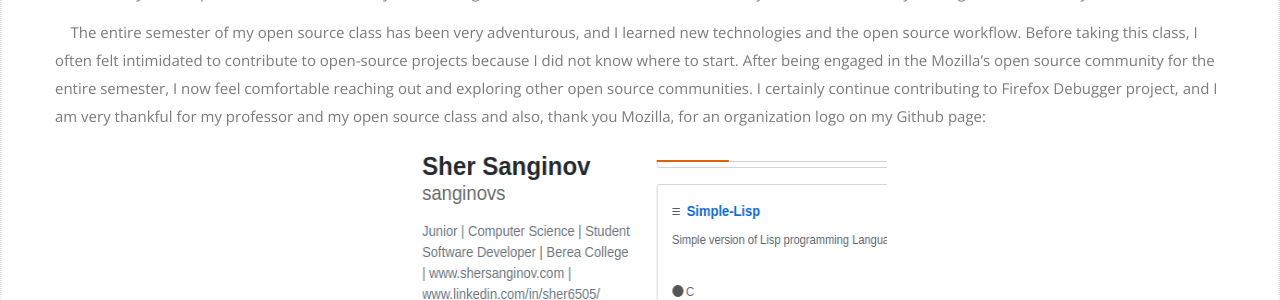
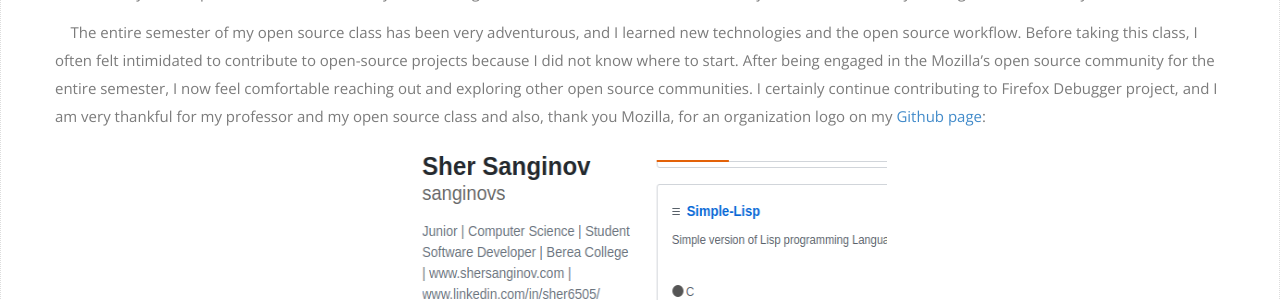
Before and after one commit to sanginovs/personal-website, a Jekyll site: the page built from _posts/2017-12-1-reflection2.md, in a window 1280 px wide and 900 px high, scrolled down 1402 px. Shown: the part 238-538 px from the top of the window. Built offline with Jekyll 4.4.1, drawn with Linux system fonts in a browser that asks for light colours; nearby versions of some CDN libraries; some web fonts are replaced; comment, search, counter and statistics services are not loaded; some of the changed lines change nothing that is shown.

```diff
--- a/_posts/2017-12-1-reflection2.md
+++ b/_posts/2017-12-1-reflection2.md
@@ -13,6 +13,6 @@
 
 &nbsp;&nbsp;&nbsp;&nbsp;After Yura explained how to do certain things, we were now clear on how to fix the last two requested changes but we are also at the last week of our open source class. Even though we are not completely done with our pull request, I took a responsibility to complete the last two requested changes. As a result, I am planning to continue my contribution to Mozilla's Debugger open source project. This is because the front-end is built on React and I love React. Secondly, the community is very user-friendly and responsive. There are two ways of reaching out to them: use their Slack channel or just comment under your bug on Github after you claimed it.
 
-&nbsp;&nbsp;&nbsp;&nbsp;The entire semester of my open source class has been very adventurous, and I learned new technologies and the open source workflow. Before taking this class, I often felt intimidated to contribute to open-source projects because I did not know where to start. After being engaged in the Mozilla's open source community for the entire semester, I now feel comfortable reaching out and exploring other open source communities. I certainly continue contributing to Firefox Debugger project, and I am very thankful for my professor and my open source class and also, thank you Mozilla, for an organization logo on my Github page:<br>
+&nbsp;&nbsp;&nbsp;&nbsp;The entire semester of my open source class has been very adventurous, and I learned new technologies and the open source workflow. Before taking this class, I often felt intimidated to contribute to open-source projects because I did not know where to start. After being engaged in the Mozilla's open source community for the entire semester, I now feel comfortable reaching out and exploring other open source communities. I certainly continue contributing to Firefox Debugger project, and I am very thankful for my professor and my open source class and also, thank you Mozilla, for an organization logo on my <a href="https://github.com/sanginovs">Github page</a>:<br>
 
 <img class="img-responsive" src="/assets/img/mozilla.png" alt="Drawing" style="width: 534px; height: 428px; display: block;  margin: 0 auto; ">
```
